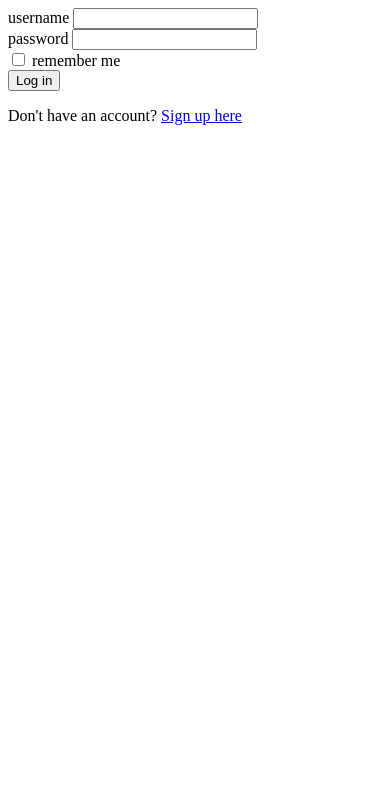
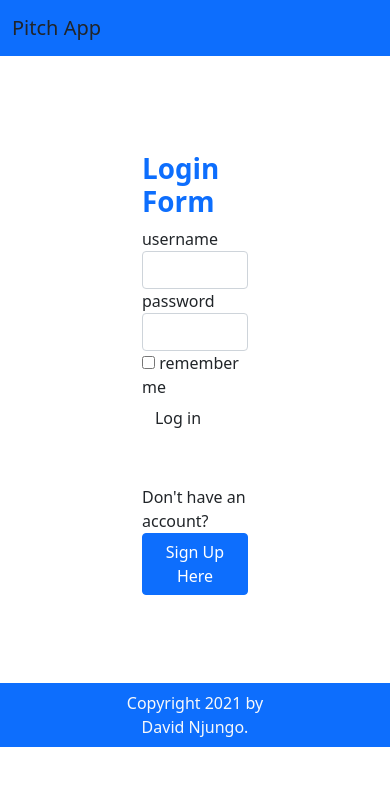
Before and after one commit to david-njungo/Pitch-project, a Flask app: page /authenticate/login in a window 390 px wide. Shown: the top 786 px of the page. Run offline with Flask 2, Linux system fonts and the light colour scheme; some libraries are stand-ins or nearby versions.

Commit message:
add styles

```diff
--- a/app/auth/views.py
+++ b/app/auth/views.py
@@ -1,6 +1,6 @@
 from flask import render_template,redirect,url_for
 from . import auth
-from ..models import User
+from ..models import User,Pitch
 from .forms import LoginForm,RegistrationForm
 from flask_login import login_user,logout_user,login_required
 from werkzeug.security import check_password_hash, generate_password_hash
@@ -15,7 +15,7 @@ def login():
         user = User.query.filter_by(username = login_form.email.data).first()
         if check_password_hash(user.password, form.password.data):
             login_user(user)
-            return redirect(url_for('./pitches'))
+        return redirect(url_for('auth.pitches'))
 
         flash('Invalid username or Password')
 
--- a/app/templates/auth/register.html
+++ b/app/templates/auth/register.html
@@ -5,9 +5,9 @@
 <div class="container">
     <div class="row">
         <div class="col-md-2"> </div>
-        <div class="col-md-8">
-            <h4 class="fw-light text--center mb-4">Pomo<span class="text--primary">doro</span></h4>
-            <p class="fw-light">Fill in the fields to create an account</p>
+        <div class="col-md-8 text-primary fw-light pb-5">
+            <h1 class = "text-dark fw-bold">PITCH SIGN IN</h1>
+            <p class="text-dark fw-bold">Fill in the fields to create an account</p>
             <form action="/register" method="post"></form>
                 {{wtf.quick_form(registration_form)}}
             </form>
--- a/app/templates/base.html
+++ b/app/templates/base.html
@@ -17,16 +17,11 @@
 <body>
     <nav class="navbar navbar-expand-lg navbar-dark bg-primary">
         <div class="container">
-            <a class="navbar-brand" href="{{url_for('main.index')}}">Pitch App</a>
-            <button class="navbar-toggler" type="button" data-bs-toggle="collapse"
-                data-bs-target="#navbarSupportedContent" aria-controls="navbarSupportedContent" aria-expanded="false"
-                aria-label="Toggle navigation">
-                <span class="navbar-toggler-icon"></span>
-            </button>
+            <a class="navbar-brand text-dark" href="{{url_for('main.index')}}">Pitch App</a>
             <div class="collapse navbar-collapse" id="navbarSupportedContent">
                 <ul class="navbar-nav ms-auto mb-2 mb-lg-0">
-                    <li><a href="{{url_for('auth.register')}}">Sign in</a></li>
-                    <li><a href="{{url_for('auth.login')}}">Login</a></li>
+                    <a href="{{url_for('auth.register')}}"><button class="btn btn-dark me-2">Sign in</button></a>
+                    <a href="{{url_for('auth.login')}}"><button class="btn btn-dark">Log in</button></a>
                 </ul>
             </div>
         </div>
@@ -35,6 +30,12 @@
         {% block content %}
         {% endblock %}
     </div>
+    <div id="footer" class="bg-primary">
+        {% block footer %}
+        <div class="text-light text-center py-2"> Copyright 2021 by <br>David Njungo</a>.
+        </div>
+        {% endblock %}
+    </div>
 </body>
 
 </html>
--- a/app/templates/login.html
+++ b/app/templates/login.html
@@ -1,9 +1,10 @@
+{% extends 'base.html'%}
 {% import 'bootstrap/wtf.html' as wtf%}
 {% block content %}
 <div class="container">
     <div class="row">
-      <div class= "col-md-2"> </div>
-      <div class="col-md-8">
+      <div class= "col-4"> </div>
+      <div class="col-4 py-5">
       <!--Flash message -->
       {% for message in get_flashed_messages() %}
         <div class="alert alert-danger">
@@ -12,10 +13,13 @@
         </div>
       {% endfor %}
       <!-- Login form -->
-      {{wtf.quick_form(login_form)}}
-      <p> Don't have an account? <a href="{{url_for('auth.register')}}">Sign up here</a></p>
+      <div class="login py-5">
+        <h1 class="text-primary fw-bold">Login Form</h1>
+        {{wtf.quick_form(login_form)}}
+      </div>
+      <p class="text-dark fw-light pb-4"> Don't have an account? <a href="{{url_for('auth.register')}}"><button class="btn btn-primary"> Sign Up Here</button> </a></p>
      </div>
-     <div clas="col-md-2"> </div>
+     <div class="col-md-4"></div>
     </div>
 </div>
 
```
Also changed, not shown: app/templates/index.html (+1 -7 lines).
